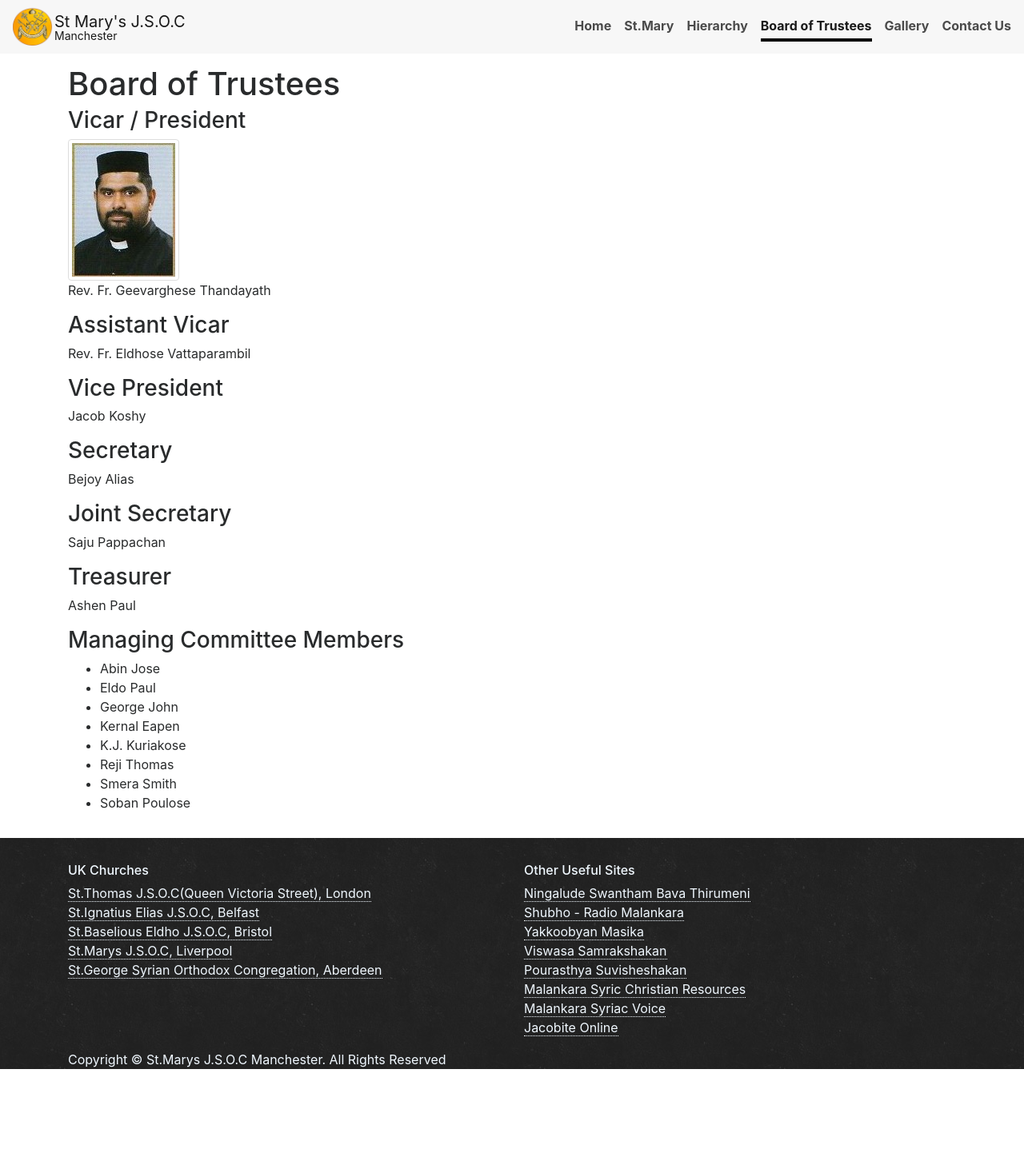
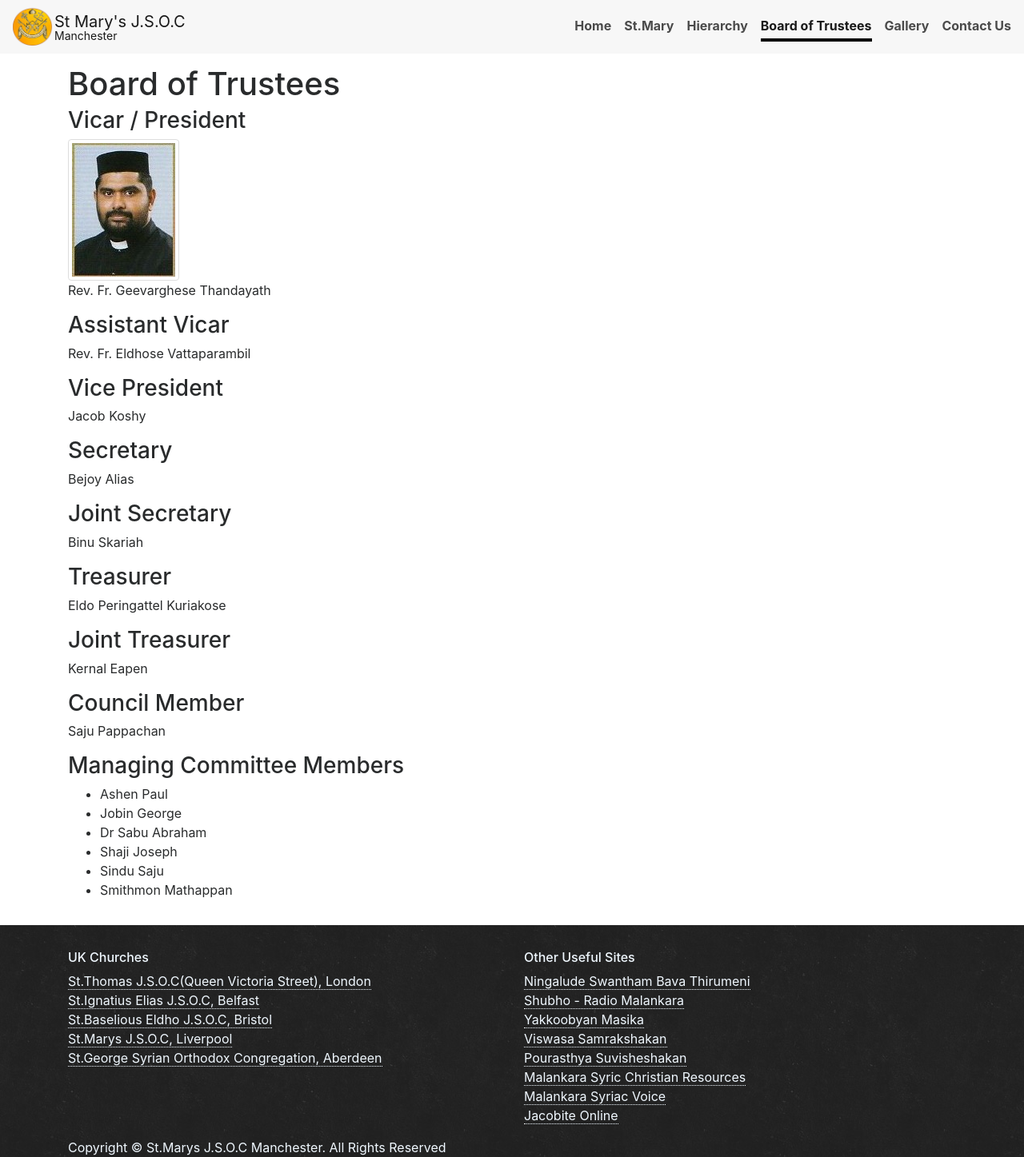
Before and after one commit to stmarys-jsoc/stmarys-jsoc.github.io, a Jekyll site: the page built from board.md, in a window 1280 px wide. Shown: the whole page at 80% size. Built offline with Jekyll 4.4.1, drawn with Linux system fonts in a browser that asks for light colours; before the commit the page ends 1337 px from its top, so only the background shows below that.

Commit message:
Updated committee members

```diff
--- a/board.md
+++ b/board.md
@@ -18,17 +18,21 @@ Jacob Koshy
 Bejoy Alias
 
 ### Joint Secretary
+Binu Skariah
+
+### Treasurer
+Eldo Peringattel Kuriakose
+
+### Joint Treasurer
+Kernal Eapen
+
+### Council Member
 Saju Pappachan
 
-### Treasurer
-Ashen Paul
-
 ### Managing Committee Members
-- Abin Jose
-- Eldo Paul
-- George John
-- Kernal Eapen
-- K.J. Kuriakose
-- Reji Thomas
-- Smera Smith
-- Soban Poulose
+- Ashen Paul
+- Jobin George
+- Dr Sabu Abraham
+- Shaji Joseph
+- Sindu Saju
+- Smithmon Mathappan
```
